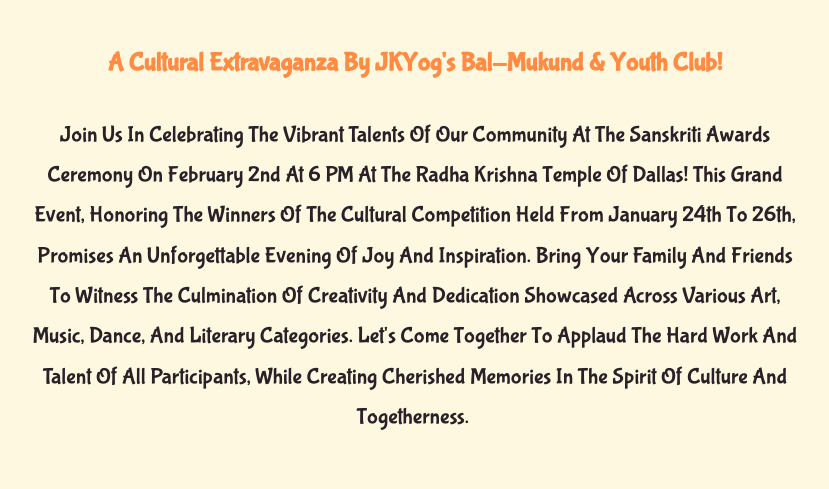
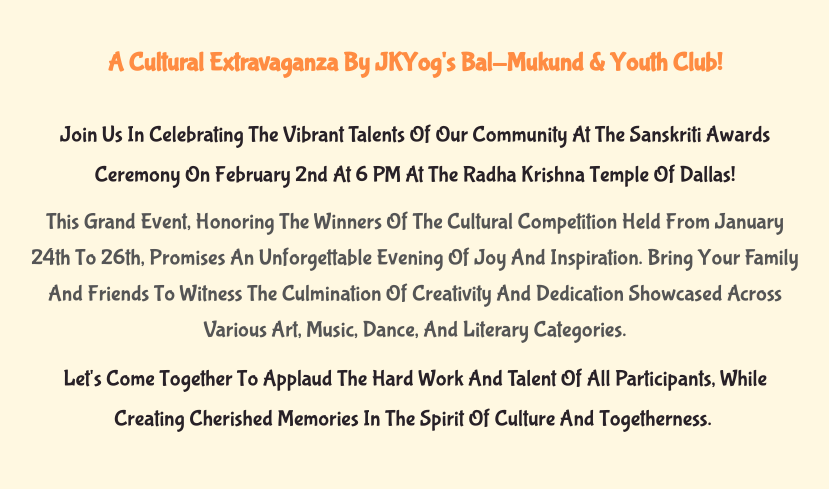
Before and after one commit to aditirkt/sanskriti, a Next.js app: page / in a window 1280 px wide. Shown: the part 953-1442 px from the top of the page, without its empty margins (225-1054 px from the left). Built offline with nearby package versions, Linux system fonts and the light colour scheme; no server answers; a web font is replaced by a local one.

Commit message:
error fix

```diff
--- a/src/app/components/Hero.js
+++ b/src/app/components/Hero.js
@@ -1,4 +1,4 @@
-import React, { useState, useEffect } from "react";
+import React from "react";
 import { useRouter } from "next/navigation"; // Use `useRouter` from `next/navigation`
 import "./css/hero.css";
 
--- a/src/app/components/Sanskriti.js
+++ b/src/app/components/Sanskriti.js
@@ -13,12 +13,15 @@
         <p className="content">
           Join us in celebrating the vibrant talents of our community at the
           Sanskriti Awards Ceremony on February 2nd at 6 PM at the Radha Krishna
-          Temple of Dallas! This grand event, honoring the winners of the
-          cultural competition held from January 24th to 26th, promises an
-          unforgettable evening of joy and inspiration. Bring your family and
-          friends to witness the culmination of creativity and dedication
-          showcased across various art, music, dance, and literary categories.
-          Let's come together to applaud the hard work and talent of all
+          Temple of Dallas!
+          <p>
+            This grand event, honoring the winners of the cultural competition
+            held from January 24th to 26th, promises an unforgettable evening of
+            joy and inspiration. Bring your family and friends to witness the
+            culmination of creativity and dedication showcased across various
+            art, music, dance, and literary categories.
+          </p>
+          Let&apos;s come together to applaud the hard work and talent of all
           participants, while creating cherished memories in the spirit of
           culture and togetherness.&nbsp;{" "}
         </p>
```
